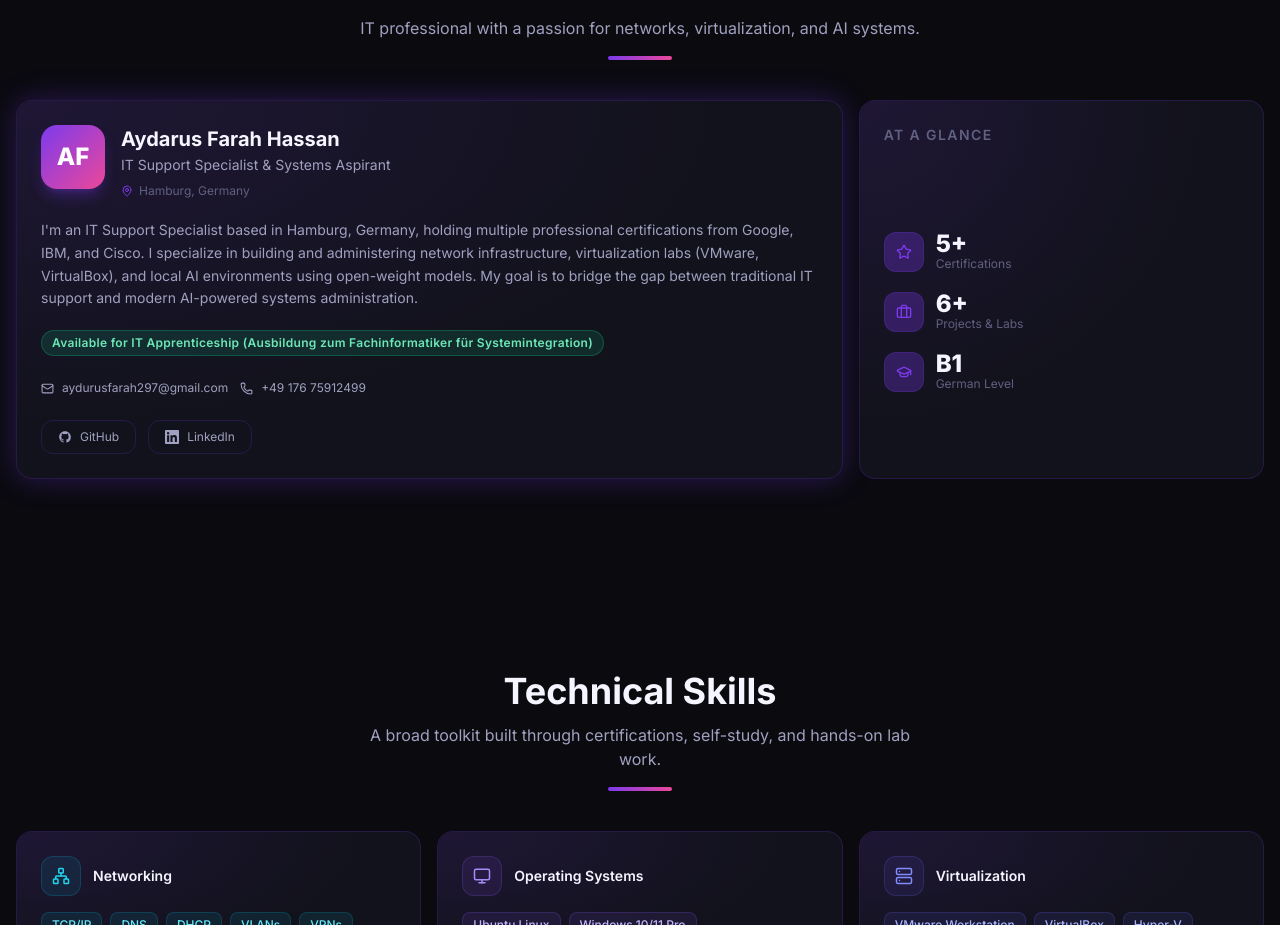
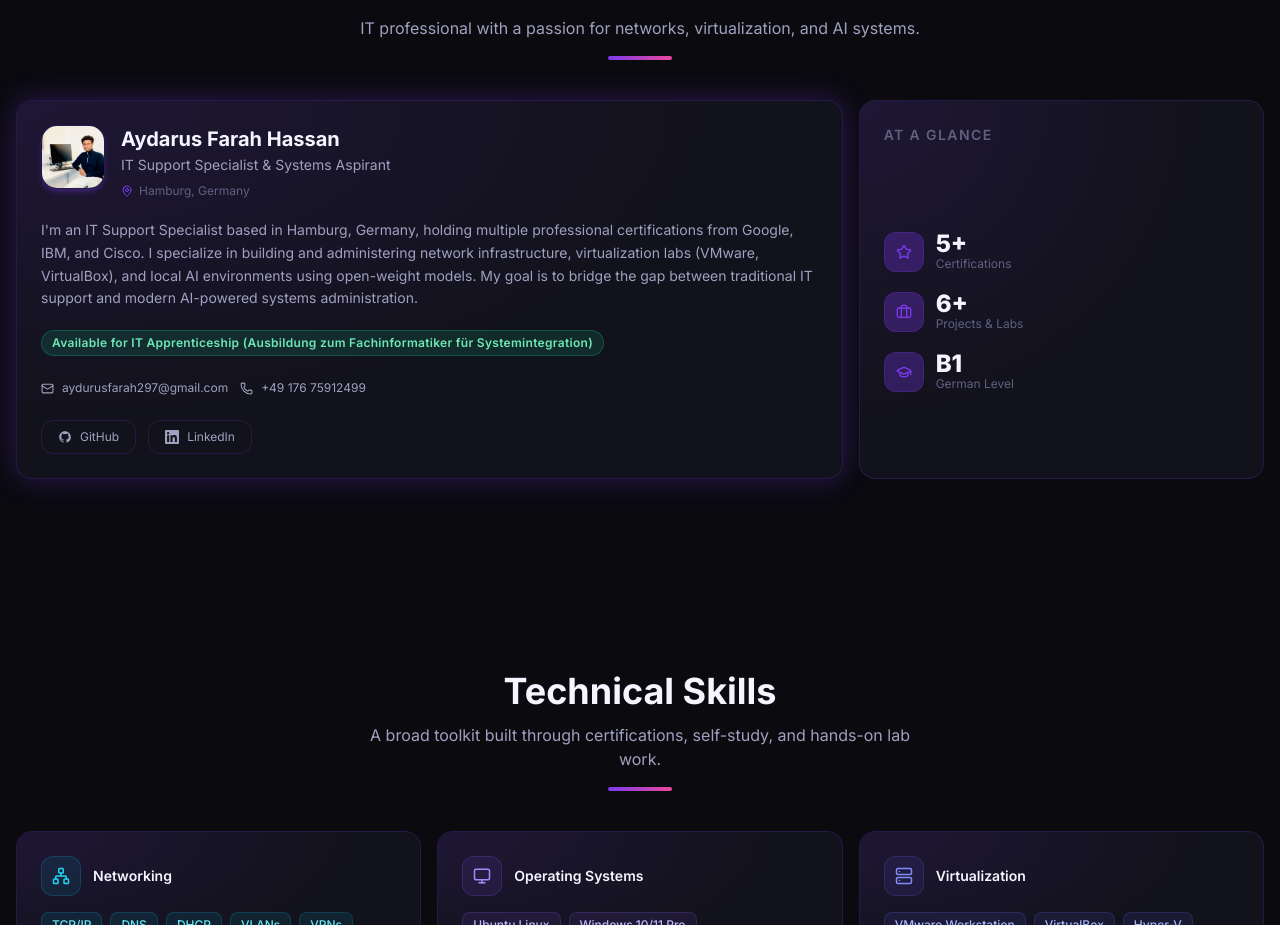
Before and after one commit to aydarusfarah/portfolio-website, a React (Vite) app: page / in a window 1280 px wide. Shown: the part 932-1857 px from the top of the page. Built offline with nearby package versions, Linux system fonts and the light colour scheme.

Commit message:
Add profile picture to Hero and About sections

```diff
--- a/src/components/sections/About.jsx
+++ b/src/components/sections/About.jsx
@@ -25,9 +25,13 @@ export default function About() {
         <BentoCard delay={0} className="lg:col-span-2" glowAccent>
           <div className="flex flex-col h-full gap-5">
             <div className="flex items-start gap-4">
-              {/* Avatar monogram */}
-              <div className="flex-shrink-0 w-16 h-16 rounded-2xl bg-gradient-to-br from-[var(--accent)] to-[var(--accent-2)] flex items-center justify-center text-white text-2xl font-extrabold shadow-lg shadow-[var(--accent-glow)]">
-                AF
+              {/* Avatar Photo */}
+              <div className="flex-shrink-0 w-16 h-16 rounded-2xl overflow-hidden border border-[var(--border)] shadow-md shadow-[var(--accent-glow)] bg-[var(--bg-card)]">
+                <img
+                  src={personalInfo.profileImage}
+                  alt={personalInfo.name}
+                  className="w-full h-full object-cover object-center"
+                />
               </div>
               <div>
                 <h3 className="text-xl font-bold text-[var(--text-primary)]">
```
Also changed, not shown: public/profile.jpg (added).
